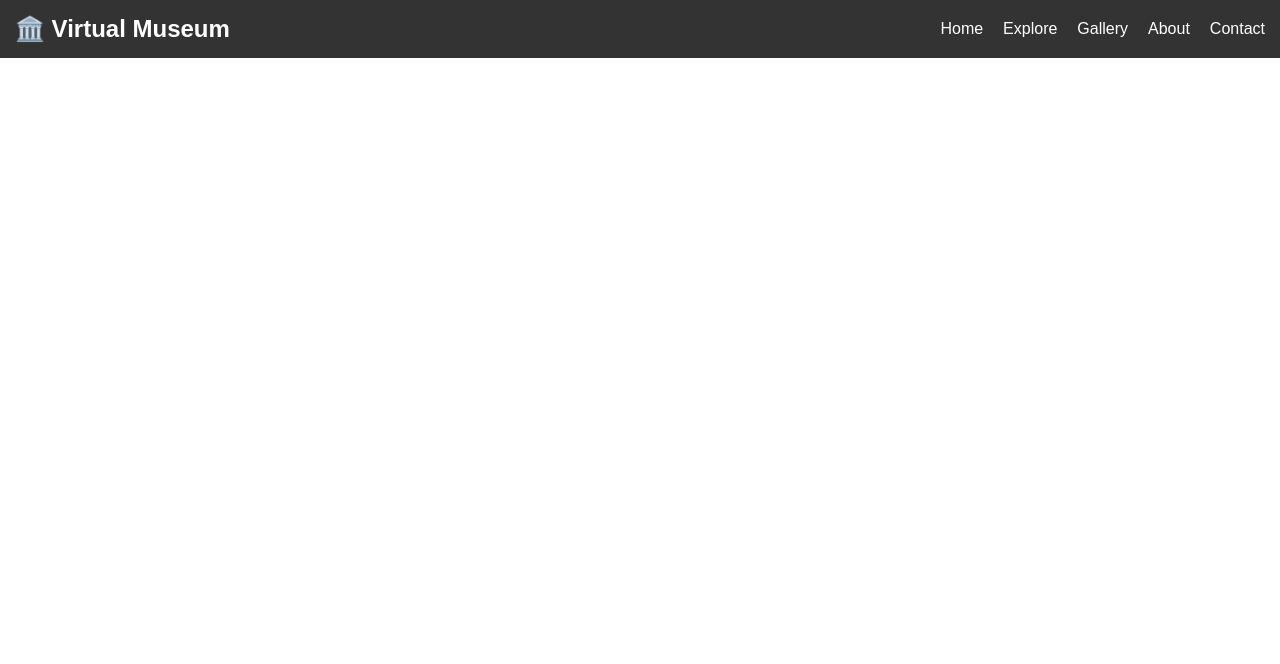
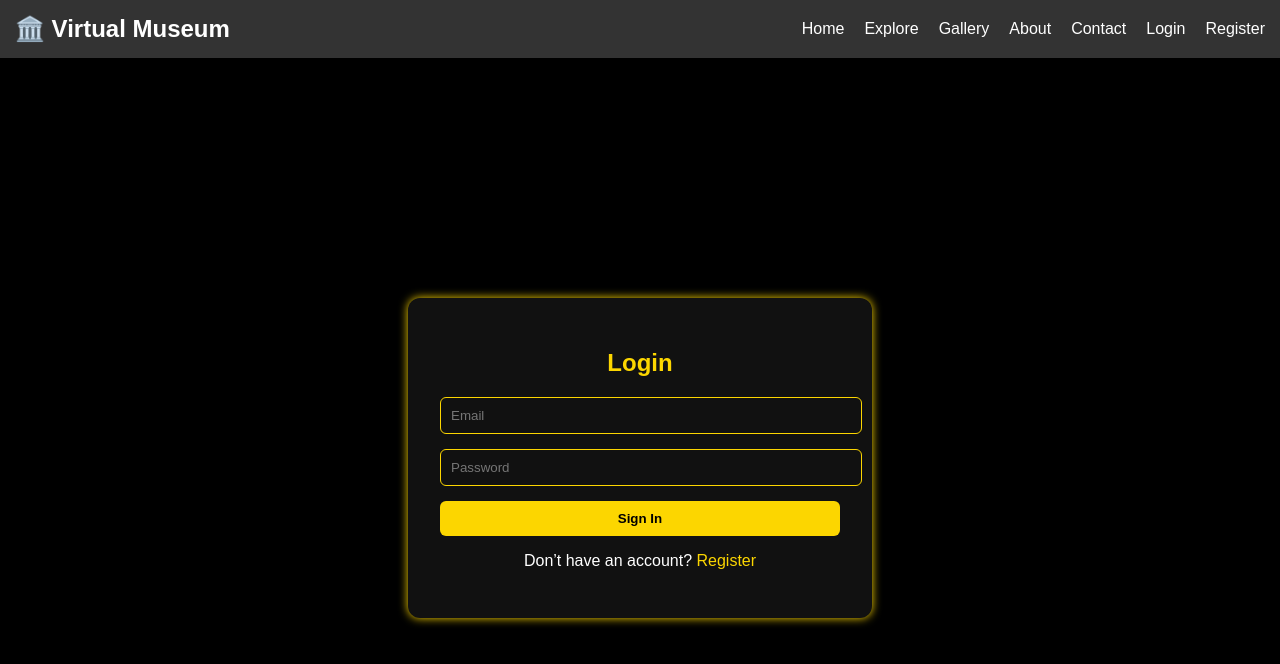
Before and after one commit to TIARA-LAB/Museum, a React (Vite) app: page /login in a window 1280 px wide. Shown: the top 664 px of the page. Built offline with nearby package versions, Linux system fonts and the light colour scheme.

Commit message:
initial commit

```diff
--- a/package.json
+++ b/package.json
@@ -12,7 +12,7 @@
   "dependencies": {
     "@emailjs/browser": "^4.4.1",
     "@fortawesome/fontawesome-free": "^7.0.0",
-    "axios": "^1.11.0",
+    "axios": "^1.13.0",
     "framer-motion": "^12.23.12",
     "react": "^19.1.1",
     "react-dom": "^19.1.1",
--- a/src/App.css
+++ b/src/App.css
@@ -455,3 +455,73 @@ body {
 .spotlight-btn:hover {
   background: linear-gradient(135deg, black, yellow);
 }
+
+
+
+:root {
+  --primary: #fcd600; /* yellow */
+  --background: #000000; /* black */
+  --text: #ffffff;
+}
+
+body {
+  background-color: var(--background);
+  color: var(--text);
+  font-family: 'Poppins', sans-serif;
+  margin: 0;
+  padding: 0;
+}
+
+a {
+  color: var(--primary);
+  text-decoration: none;
+}
+
+.container {
+  display: flex;
+  flex-direction: column;
+  align-items: center;
+  justify-content: center;
+  height: 100vh;
+}
+
+form {
+  background: #111;
+  padding: 2rem;
+  border-radius: 12px;
+  box-shadow: 0 0 10px var(--primary);
+  width: 90%;
+  max-width: 400px;
+}
+
+input {
+  width: 100%;
+  padding: 10px;
+  margin-bottom: 15px;
+  background: transparent;
+  border: 1px solid var(--primary);
+  color: var(--text);
+  border-radius: 6px;
+}
+
+button {
+  width: 100%;
+  padding: 10px;
+  background: var(--primary);
+  color: #000;
+  font-weight: bold;
+  border: none;
+  border-radius: 6px;
+  cursor: pointer;
+  transition: 0.3s;
+}
+
+button:hover {
+  background: #ffdf00;
+}
+
+h2 {
+  color: var(--primary);
+  text-align: center;
+  margin-bottom: 20px;
+}
--- a/src/App.jsx
+++ b/src/App.jsx
@@ -1,27 +1,48 @@
 // App.jsx
 import React, { useState } from "react";
-import { BrowserRouter as Router, Routes, Route, Link } from "react-router-dom";
+import {
+  BrowserRouter as Router,
+  Routes,
+  Route,
+  Link,
+} from "react-router-dom";
 import { FaBars, FaTimes } from "react-icons/fa";
 import "./App.css";
+
+// Auth Imports
+import { AuthProvider } from "./Context/AuthContext.jsx";
+import PrivateRoute from "./utils/PrivateRoute";
+import Login from "./Login";
+import Register from "./Register";
+import Profile from "./Profile";
+import AdminDashboard from "./adminDashboard.jsx";
+
+//  Site Pages
 import Gallery from "./Gallery";
-import Explore from "./Expore.jsx";
+import Explore from "./Explore.jsx";
 import About from "./About.jsx";
 import ContactUs from "./contact.jsx";
 
-// ✅ Navbar Component
+//  Navbar Component
 function Navbar() {
   const [isOpen, setIsOpen] = useState(false);
 
   return (
     <nav className="navbar">
-      <Link to="/" className="logo"onClick={() => setIsOpen(false)}>🏛️ Virtual Museum</Link>
+      <Link to="/" className="logo" onClick={() => setIsOpen(false)}>
+        🏛️ Virtual Museum
+      </Link>
+
       <div className={`nav-links ${isOpen ? "open" : ""}`}>
         <Link to="/" onClick={() => setIsOpen(false)}>Home</Link>
         <Link to="/explore" onClick={() => setIsOpen(false)}>Explore</Link>
         <Link to="/gallery" onClick={() => setIsOpen(false)}>Gallery</Link>
         <Link to="/about" onClick={() => setIsOpen(false)}>About</Link>
         <Link to="/contact" onClick={() => setIsOpen(false)}>Contact</Link>
+        <Link to="/login" onClick={() => setIsOpen(false)}>Login</Link>
+        <Link to="/register" onClick={() => setIsOpen(false)}>Register</Link>
       </div>
+
       <div className="hamburger" onClick={() => setIsOpen(!isOpen)}>
         {isOpen ? <FaTimes /> : <FaBars />}
       </div>
@@ -29,33 +50,54 @@ function Navbar() {
   );
 }
 
-// ✅ Home Page
+// Home Page
 function Home() {
   return (
     <section className="hero">
       <div className="hero-content">
         <h1>Welcome to the Virtual Museum</h1>
-        <p>Explore artworks and artifacts from around the world.</p>
+        <p>Explore timeless artifacts and art from across the world.</p>
         <Link to="/explore" className="btn">Start Exploring</Link>
       </div>
     </section>
   );
 }
 
-
-
-// ✅ Main App
+// Main App
 export default function App() {
   return (
+    <AuthProvider>
       <Router>
         <Navbar />
         <Routes>
+          {/* Public Routes */}
           <Route path="/" element={<Home />} />
           <Route path="/explore" element={<Explore />} />
           <Route path="/gallery" element={<Gallery />} />
           <Route path="/about" element={<About />} />
           <Route path="/contact" element={<ContactUs />} />
+          <Route path="/login" element={<Login />} />
+          <Route path="/register" element={<Register />} />
+
+          {/* Protected Routes */}
+          <Route
+            path="/profile"
+            element={
+              <PrivateRoute>
+                <Profile />
+              </PrivateRoute>
+            }
+          />
+          <Route
+            path="/admin"
+            element={
+              <PrivateRoute role="admin">
+                <AdminDashboard />
+              </PrivateRoute>
+            }
+          />
         </Routes>
       </Router>
+    </AuthProvider>
   );
 }
--- a/src/Expore.jsx
+++ b/src/Expore.jsx
@@ -14,7 +14,7 @@ export default function Explore() {
     chicago: "https://api.artic.edu/api/v1/artworks",
     harvard: "https://api.harvardartmuseums.org/object?apikey=cc9d5369-8da2-44ce-b2e8-3790b275e9c0",
     vangogh: "https://api.vangoghmuseum.nl/v1/collection?key=YOUR_API_KEY",
-    louvre: "https://api-louvre.vercel.app/artworks" // unofficial open-source Louvre API
+    louvre: "https://api-louvre.vercel.app/artworks",
   };
 
   const fetchMuseumData = async (museum) => {
--- /dev/null
+++ b/src/Login.jsx
@@ -0,0 +1,36 @@
+import React, { useState, useContext } from "react";
+import axios from "axios";
+import { AuthContext } from "./Context/AuthContext";
+
+const Login = () => {
+  const { login } = useContext(AuthContext);
+  const [email, setEmail] = useState("");
+  const [password, setPassword] = useState("");
+
+  const handleLogin = async (e) => {
+    e.preventDefault();
+    try {
+      const res = await axios.post("/api/auth/login", { email, password });
+      login(res.data);
+      window.location.href = "/profile";
+    } catch {
+      alert("Invalid credentials");
+    }
+  };
+
+  return (
+    <div className="container">
+      <form onSubmit={handleLogin}>
+        <h2>Login</h2>
+        <input type="email" placeholder="Email" onChange={(e) => setEmail(e.target.value)} required />
+        <input type="password" placeholder="Password" onChange={(e) => setPassword(e.target.value)} required />
+        <button type="submit">Sign In</button>
+        <p style={{ textAlign: "center" }}>
+          Don’t have an account? <a href="/register">Register</a>
+        </p>
+      </form>
+    </div>
+  );
+};
+
+export default Login;
--- /dev/null
+++ b/src/Profile.jsx
@@ -0,0 +1,17 @@
+import React, { useContext } from "react";
+import { AuthContext } from "./Context/AuthContext";
+
+const Profile = () => {
+  const { user, logout } = useContext(AuthContext);
+
+  return (
+    <div className="container">
+      <h2>Welcome, {user?.name}</h2>
+      <p>Email: {user?.email}</p>
+      <p>Role: {user?.role}</p>
+      <button onClick={logout}>Logout</button>
+    </div>
+  );
+};
+
+export default Profile;
--- /dev/null
+++ b/src/Register.jsx
@@ -0,0 +1,34 @@
+import React, { useState } from "react";
+import axios from "axios";
+
+const Register = () => {
+  const [formData, setFormData] = useState({ name: "", email: "", password: "" });
+
+  const handleSubmit = async (e) => {
+    e.preventDefault();
+    try {
+      await axios.post("/api/auth/register", formData);
+      alert("Registration successful!");
+      window.location.href = "/login";
+    } catch {
+      alert("Error registering user");
+    }
+  };
+
+  return (
+    <div className="container">
+      <form onSubmit={handleSubmit}>
+        <h2>Register</h2>
+        <input type="text" placeholder="Full Name" onChange={(e) => setFormData({ ...formData, name: e.target.value })} required />
+        <input type="email" placeholder="Email" onChange={(e) => setFormData({ ...formData, email: e.target.value })} required />
+        <input type="password" placeholder="Password" onChange={(e) => setFormData({ ...formData, password: e.target.value })} required />
+        <button type="submit">Create Account</button>
+        <p style={{ textAlign: "center" }}>
+          Already have an account? <a href="/login">Login</a>
+        </p>
+      </form>
+    </div>
+  );
+};
+
+export default Register;
--- /dev/null
+++ b/src/adminDashboard.jsx
@@ -0,0 +1,25 @@
+import React, { useEffect, useState } from "react";
+import axios from "axios";
+
+const AdminDashboard = () => {
+  const [stats, setStats] = useState({});
+  const token = localStorage.getItem("token");
+
+  useEffect(() => {
+    axios.get("/api/admin/stats", { headers: { Authorization: `Bearer ${token}` } })
+      .then((res) => setStats(res.data))
+      .catch(() => alert("Unauthorized or server error"));
+  }, []);
+
+  return (
+    <div className="container">
+      <h2>Admin Dashboard</h2>
+      <div style={{ textAlign: "center" }}>
+        <p>Total Users: {stats.userCount || 0}</p>
+        <p>Total Artifacts: {stats.artifactCount || 0}</p>
+      </div>
+    </div>
+  );
+};
+
+export default AdminDashboard;
--- /dev/null
+++ b/src/context/AuthContext.jsx
@@ -0,0 +1,30 @@
+import React, { createContext, useState, useEffect } from "react";
+
+export const AuthContext = createContext();
+
+export const AuthProvider = ({ children }) => {
+  const [user, setUser] = useState(null);
+
+  useEffect(() => {
+    const savedUser = localStorage.getItem("user");
+    if (savedUser) setUser(JSON.parse(savedUser));
+  }, []);
+
+  const login = (data) => {
+    localStorage.setItem("token", data.token);
+    localStorage.setItem("user", JSON.stringify(data.user));
+    setUser(data.user);
+  };
+
+  const logout = () => {
+    localStorage.clear();
+    setUser(null);
+    window.location.href = "/login";
+  };
+
+  return (
+    <AuthContext.Provider value={{ user, setUser, login, logout }}>
+      {children}
+    </AuthContext.Provider>
+  );
+};
--- /dev/null
+++ b/src/utils/PrivateRoute.jsx
@@ -0,0 +1,12 @@
+import React, { useContext } from "react";
+import { AuthContext } from "../Context/AuthContext";
+import { Navigate } from "react-router-dom";
+
+const PrivateRoute = ({ children, role }) => {
+  const { user } = useContext(AuthContext);
+  if (!user) return <Navigate to="/login" />;
+  if (role && user.role !== role) return <Navigate to="/profile" />;
+  return children;
+};
+
+export default PrivateRoute;
```
Also changed, not shown: src/contact.css (+4 -4 lines), 1 other file (tests, documents, lock files or other folders). Lines whose indentation alone changed are shown as unchanged.
